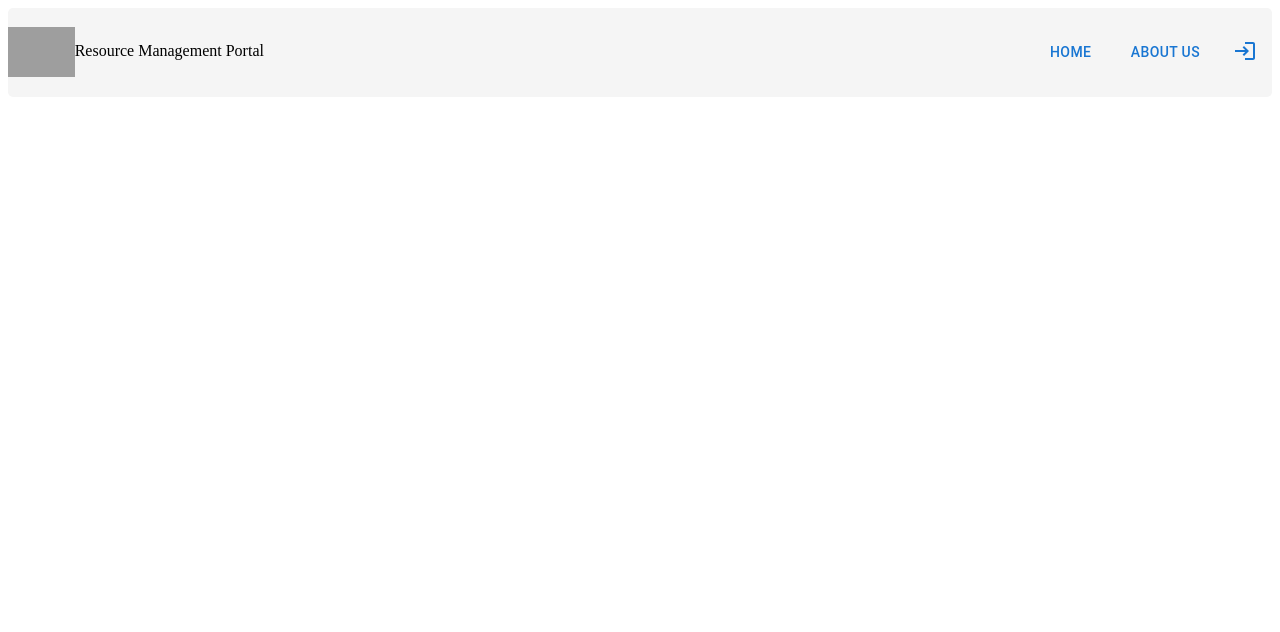
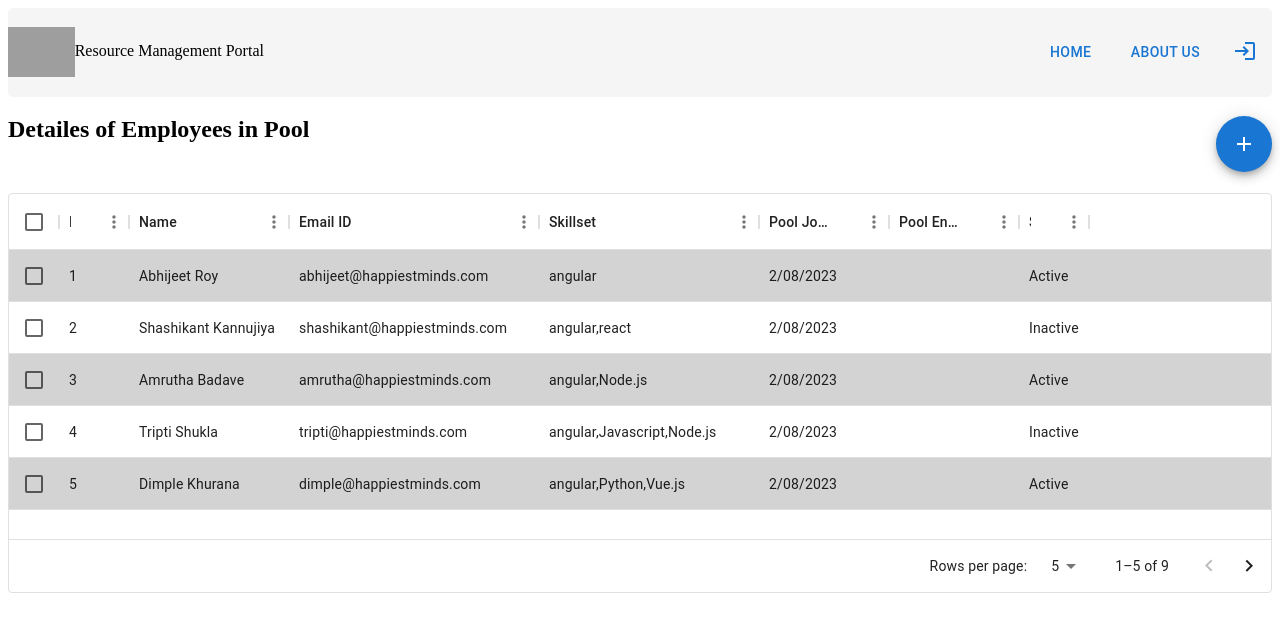
Before and after one commit to dipikaash/rms-poc, a React (Create React App) app: page / in a window 1280 px wide. Shown: the top 632 px of the page. Built offline with nearby package versions, Linux system fonts and the light colour scheme; grey boxes are pictures that could not be loaded.

Commit message:
Employee list page and app logo added

```diff
--- a/package.json
+++ b/package.json
@@ -10,6 +10,7 @@
     "@material-ui/icons": "^4.11.3",
     "@mui/icons-material": "^5.14.1",
     "@mui/material": "^5.14.2",
+    "@mui/x-data-grid": "^6.10.2",
     "@testing-library/jest-dom": "^5.17.0",
     "@testing-library/react": "^13.4.0",
     "@testing-library/user-event": "^13.5.0",
--- a/public/index.html
+++ b/public/index.html
@@ -2,7 +2,7 @@
 <html lang="en">
   <head>
     <meta charset="utf-8" />
-    <link rel="icon" href="%PUBLIC_URL%/favicon.ico" />
+    <link rel="icon" href="%PUBLIC_URL%/hmLogo.jpg" />
     <meta name="viewport" content="width=device-width, initial-scale=1" />
     <meta name="theme-color" content="#000000" />
     <meta
--- a/src/App.js
+++ b/src/App.js
@@ -2,12 +2,14 @@ import './App.css';
 import { BrowserRouter, Routes, Route } from 'react-router-dom';
 import Home from './pages/Home';
 import AboutUs from './pages/AboutUs';
+import EmployeeData from './pages/EmployeeData';
 
- function App() {
+function App() {
   return (
     <BrowserRouter>
       <Routes>
         <Route path="/" element={<Home />}>
+          <Route path='/' element={<EmployeeData />} />
           <Route path="home" element={<Home />} />
           <Route path="aboutUs" element={<AboutUs />} />
         </Route>
--- a/src/index.css
+++ b/src/index.css
@@ -22,3 +22,12 @@
   float: right;
   margin: 0%;
 }
+.detailHead{
+  margin-bottom: 50px;
+}
+.addEmp {
+  float: right;
+}
+.even {
+  background-color: lightgrey;
+}
--- /dev/null
+++ b/src/pages/EmployeeData.js
@@ -0,0 +1,19 @@
+import { Button, Tooltip } from "@mui/material";
+import AddIcon from '@mui/icons-material/Add';
+import EmployeeTable from './EmployeeTable';
+import Fab from "@mui/material/Fab";
+
+const EmployeeData = () => {
+    return (
+        <>
+            <h2 className="detailHead">Detailes of Employees in Pool
+                <Tooltip title="Add Employee">
+                <Fab className="addEmp" color="primary" aria-label="add"><AddIcon /></Fab>
+                </Tooltip>
+                </h2>
+            <EmployeeTable />
+        </>
+    )
+}
+
+export default EmployeeData;
--- /dev/null
+++ b/src/pages/EmployeeTable.js
@@ -0,0 +1,61 @@
+import * as React from 'react';
+import { DataGrid } from '@mui/x-data-grid';
+
+
+const empCols = [
+    { field: 'id', headerName: 'ID', width: 70 },
+    {
+        field: 'fullName',
+        headerName: 'Name',
+        width: 160,
+        valueGetter: (params) =>
+            `${params.row.firstName || ''} ${params.row.lastName || ''}`,
+    },
+    {
+        field: 'email',
+        headerName: 'Email ID',
+        type: 'email',
+        width: 250,
+    },
+    { field: 'primarySkills', headerName: 'Skillset', width: 220 },
+    { field: 'poolJoinedDate', headerName: 'Pool Joined Date', width: 130 },
+    { field: 'poolEndDate', headerName: 'Pool End Date', width: 130 },
+    {
+        field: 'isActive', headerName: 'Status', width: 70,
+        valueGetter: (params) => { return params.row.isActive ? 'Active' : 'Inactive' }
+    },
+];
+
+const empRows = [
+    { id: 1, lastName: 'Roy', firstName: 'Abhijeet', age: 35, email: 'abhijeet@happiestminds.com', primarySkills: ['angular'], poolJoinedDate: '2/08/2023', poolEndDate: null, isActive: true },
+    { id: 2, lastName: 'Kannujiya', firstName: 'Shashikant', age: 42, email: 'shashikant@happiestminds.com', primarySkills: ['angular', 'react'], poolJoinedDate: '2/08/2023', poolEndDate: null, isActive: false },
+    { id: 3, lastName: 'Badave', firstName: 'Amrutha', age: 45, email: 'amrutha@happiestminds.com', primarySkills: ['angular', 'Node.js'], poolJoinedDate: '2/08/2023', poolEndDate: null, isActive: true },
+    { id: 4, lastName: 'Shukla', firstName: 'Tripti', age: 16, email: 'tripti@happiestminds.com', primarySkills: ['angular', 'Javascript', 'Node.js'], poolJoinedDate: '2/08/2023', poolEndDate: null, isActive: false },
+    { id: 5, lastName: 'Khurana', firstName: 'Dimple', age: null, email: 'dimple@happiestminds.com', primarySkills: ['angular', 'Python', 'Vue.js'], poolJoinedDate: '2/08/2023', poolEndDate: null, isActive: true },
+    { id: 6, lastName: null, firstName: 'Bala', age: 150, email: 'subbu@happiestminds.com', primarySkills: ['Javascript', 'Node.js'], poolJoinedDate: '2/08/2023', poolEndDate: null, isActive: true },
+    { id: 7, lastName: 'Chawla', firstName: 'Tara', age: 44, email: 'tara@happiestminds.com', primarySkills: ['angular', 'C++', 'Typescript'], poolJoinedDate: '2/08/2023', poolEndDate: null, isActive: true },
+    { id: 8, lastName: 'Hussain', firstName: 'Jawwad', age: 36, email: 'jd@happiestminds.com', primarySkills: ['angular', 'JavaScript'], poolJoinedDate: '2/08/2023', poolEndDate: null, isActive: true },
+    { id: 9, lastName: 'Np', firstName: 'Dinesh', age: 65, email: 'dinesh@happiestminds.com', primarySkills: ['angular', 'Js', 'TypeScript', 'Vue.js'], poolJoinedDate: '2/08/2023', poolEndDate: null, isActive: true },
+];
+
+function EmployeeTable() {
+    return (
+        <div style={{ height: 400, width: '100%' }}>
+            <DataGrid
+                rows={empRows}
+                columns={empCols}
+                initialState={{
+                    pagination: {
+                        paginationModel: { page: 0, pageSize: 5 },
+                    },
+                }}
+                pageSizeOptions={[5, 10]}
+                checkboxSelection
+                getRowClassName={(params) =>
+                    params.indexRelativeToCurrentPage % 2 === 0 ? 'even' : 'odd'}
+            />
+        </div>
+    );
+}
+
+export default EmployeeTable;
--- /dev/null
+++ b/src/pages/Header.js
@@ -0,0 +1,38 @@
+import {Link } from 'react-router-dom'
+import { useAuth0 } from "@auth0/auth0-react";
+import { Button, IconButton } from '@mui/material';
+import LogoutIcon from '@mui/icons-material/Logout';
+import LoginIcon from '@mui/icons-material/Login';
+import AccountCircleIcon from '@mui/icons-material/AccountCircle';
+import Tooltip from '@mui/material/Tooltip';
+
+const Header = () => {
+    const { loginWithRedirect, isAuthenticated, logout, user } = useAuth0();
+    return (
+        <div className="header">
+            <div className="logo">
+                <Link to="/"><img alt="Happiest Minds" className="classLogo" src="https://www.bing.com/th?id=OIP.Cxwp2AvIVAXsGCHrmLX_VwHaC5&w=350&h=137&c=8&rs=1&qlt=90&o=6&pid=3.1&rm=2" /></Link>
+                Resource Management Portal
+            </div>
+            <div className="nav-items">
+                <ul>
+                    <li><Link to="/"><Button>Home</Button></Link></li>
+                    <li><Link to="aboutUs"><Button>About Us</Button></Link></li>
+                    {isAuthenticated && (<li><Tooltip title="Profile"><Button variant="text"><AccountCircleIcon />{user.name}</Button></Tooltip></li>)}
+                    {isAuthenticated ? (<li><Tooltip title="Log out">
+                        <IconButton aria-label="logout" variant="contained" color="error" size="small"
+                            onClick={() => logout({ logoutParams: { returnTo: window.location.origin } })}>
+                            <LogoutIcon />
+                        </IconButton></Tooltip></li>) :
+                        (<li><Tooltip title="Log In">
+                            <IconButton aria-label="login" variant="contained" color="primary" size="small" onClick={() => loginWithRedirect()}>
+                                <LoginIcon />
+                            </IconButton></Tooltip>
+                        </li>)}
+                </ul>
+            </div>
+        </div>
+    )
+}
+
+export default Header;
--- a/src/pages/Home.js
+++ b/src/pages/Home.js
@@ -1,37 +1,9 @@
-import { Outlet, Link } from "react-router-dom";
-import { useAuth0 } from "@auth0/auth0-react";
-import { Button, IconButton } from '@mui/material';
-import LogoutIcon from '@mui/icons-material/Logout';
-import LoginIcon from '@mui/icons-material/Login';
-import AccountCircleIcon from '@mui/icons-material/AccountCircle';
-
+import { Outlet } from "react-router-dom";
+import Header from "./Header";
 const Home = () => {
-    const { loginWithRedirect, isAuthenticated, logout, user } = useAuth0();
     return (
         <div className="container">
-            <div className="header">
-                <div className="logo">
-                    <Link to="/"><img alt="Happiest Minds" className="classLogo" src="https://www.bing.com/th?id=OIP.Cxwp2AvIVAXsGCHrmLX_VwHaC5&w=350&h=137&c=8&rs=1&qlt=90&o=6&pid=3.1&rm=2" /></Link>
-                    Resource Management Portal
-                </div>
-                <div className="nav-items">
-                    <ul>
-                        <li><Link to="/"><Button>Home</Button></Link></li>
-                        <li><Link to="aboutUs"><Button>About Us</Button></Link></li>
-                        {isAuthenticated && (<li><Button variant="text"><AccountCircleIcon />{user.name}</Button></li>)}
-                        {isAuthenticated ? (<li>
-                            <IconButton aria-label="logout" variant="contained" color="error" size="small"
-                                onClick={() => logout({ logoutParams: { returnTo: window.location.origin } })}>
-                                <LogoutIcon />
-                            </IconButton></li>) :
-                            (<li>
-                                <IconButton aria-label="login" variant="contained" color="primary" size="small" onClick={() => loginWithRedirect()}>
-                                    <LoginIcon />
-                                </IconButton>
-                            </li>)}
-                    </ul>
-                </div>
-            </div>
+            <Header/>
             <div className="body">
                 <Outlet />
             </div>
```
Also changed, not shown: public/hmLogo.jpg (added), 1 other file (tests, documents, lock files or other folders).
